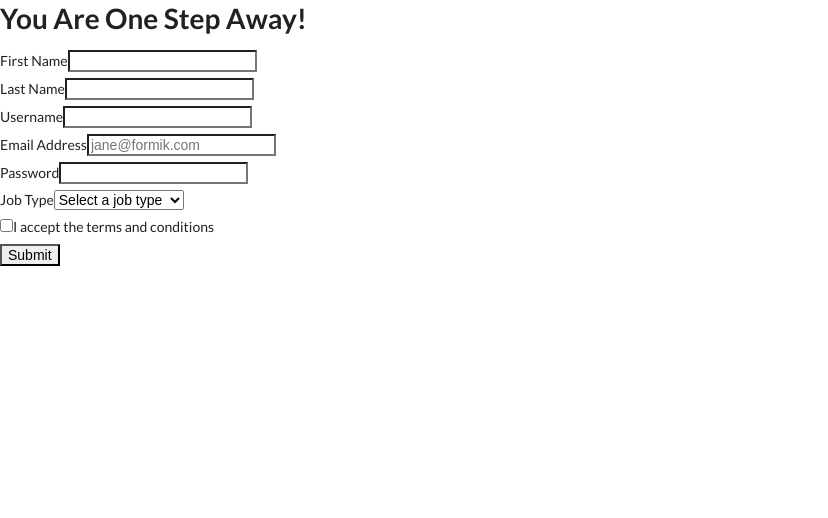
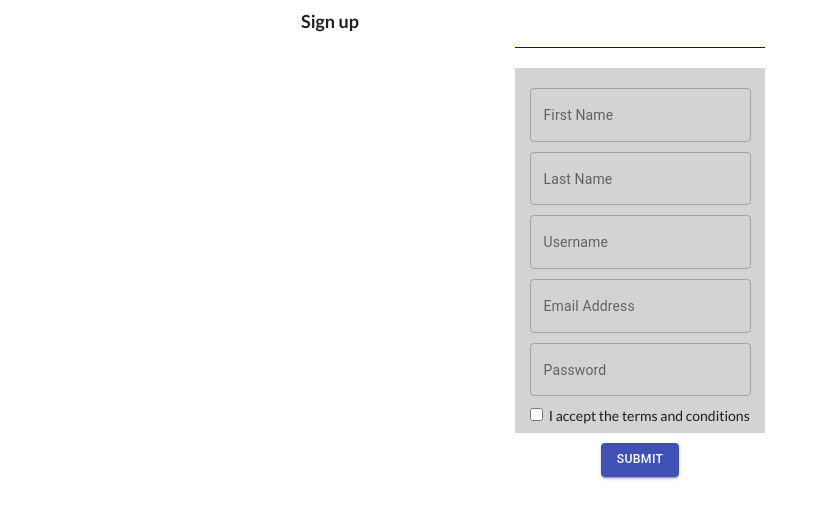
Before and after one commit to hamzahfirman/collegebiblio, a React (Create React App) app: page /signup in a window 1280 px wide. Shown: the top 518 px of the page, without its empty margins (0-828 px from the left). Built offline with nearby package versions, Linux system fonts and the light colour scheme.

Commit message:
fix: sign up form

```diff
--- a/src/components/Home.js
+++ b/src/components/Home.js
@@ -124,8 +124,9 @@ class Home extends React.Component {
     }
     return (
       <div>
-        New?
         <div className="loginButtons">
+          New?
+          <br></br>
           <Button
             variant="dark"
             size="sm"
@@ -134,6 +135,9 @@ class Home extends React.Component {
           >
             Sign up
           </Button>
+          <br></br>
+          Already a member?
+          <br></br>
           <Button variant="dark" size="sm" id="signIn">
             Log in
           </Button>
--- a/src/components/css/Home.css
+++ b/src/components/css/Home.css
@@ -1,6 +1,11 @@
-#signIn {
-  color: white;
-  margin-right: 10px;
+.loginButtons {
+  margin-left: 340px;
+  margin-top: 140px;
+  text-align: center;
+  padding-top: 5px;
+  height: 110px;
+  width: 200px;
+  background-color: #88a2bc;
 }
 .headerHome {
   text-align: center;
@@ -12,3 +17,7 @@
   width: 150px;
   border-style: groove;
 }
+#signIn {
+  color: white;
+  margin-right: 10px;
+}
--- a/src/components/css/SignUp.css
+++ b/src/components/css/SignUp.css
@@ -1,19 +1,19 @@
-hr {
-    width: 350px;
-    margin-left: 70px;
-    background-color: coral;
-
-}.shippingForm {
-    color:white;
-    background-color:teal;
+#hr {
+  width: 250px;
+  background-color: blue;
+}
+#h3 {
+  margin-left: 301px;
+}
+.shippingForm {
+  color: white;
+  background-color: teal;
   background-size: 20px;
   margin-left: 70px;
   margin-right: 70px;
   margin-top: 50px;
   padding-right: 50px;
   font-size: 11px;
-
-
 }
 .name {
   margin-left: 80px;
@@ -22,9 +22,26 @@ hr {
   margin-left: 80px;
 }
 .email {
-    margin-left:80px;
+  margin-left: 80px;
 }
-#short{
+.textField {
+  margin-top: 10px;
+  margin-bottom: 10px;
+}
+.form {
+  margin: auto;
+  margin-top: 20px;
+  background-color: lightgray;
+  width: 250px;
+  text-align: center;
+  padding-top: 10px;
+}
+#button {
+  margin-top: 10px;
+  margin-bottom: 20px;
+  text-align: center;
+}
+#short {
   width: 150px;
   height: 25px;
   font-size: 10px;
--- a/src/components/forms/SignUp.js
+++ b/src/components/forms/SignUp.js
@@ -3,9 +3,16 @@ import ReactDOM from "react-dom";
 import { Formik, Form, useField } from "formik";
 import * as Yup from "yup";
 import { connect } from "react-redux";
+import {
+  InputLabel,
+  Select,
+  MenuItem,
+  Button,
+  TextField
+} from "@material-ui/core";
 
 import { currUser } from "../../actions";
-
+import "../css/SignUp.css";
 // Notes:
 // connect()(signUp) is equal to:
 // function connect() {
@@ -23,14 +30,17 @@ const MyTextInput = ({ label, ...props }) => {
   const [field, meta] = useField(props);
 
   return (
-    <div>
-      <label htmlFor={props.id || props.name}>{label}</label>
-
-      <input className="text-input" {...field} {...props} />
-
-      {meta.touched && meta.error ? (
-        <div className="error">{meta.error}</div>
-      ) : null}
+    <div className="textField">
+      <TextField
+        htmlFor={props.id || props.name}
+        label={label}
+        variant="outlined"
+        className="text-input"
+        error={meta.touched && meta.error ? meta.error : null}
+        helperText={meta.touched && meta.error ? meta.error : null}
+        {...field}
+        {...props}
+      />
     </div>
   );
 };
@@ -85,7 +95,11 @@ class Signup extends React.Component {
   render() {
     return (
       <div>
-        <h1>You Are One Step Away!</h1>
+        <div className="formTitle">
+          {" "}
+          <h3 id="h3">Sign up</h3>
+          <hr id="hr"></hr>
+        </div>
 
         <Formik
           initialValues={{
@@ -94,8 +108,7 @@ class Signup extends React.Component {
             username: "",
             email: "",
             password: "",
-            acceptedTerms: false, // added for our checkbox
-            jobType: "" // added for our select
+            acceptedTerms: false // added for our checkbox
           }}
           validationSchema={Yup.object({
             firstName: Yup.string()
@@ -127,53 +140,58 @@ class Signup extends React.Component {
 
               .required("Required")
 
-              .oneOf([true], "You must accept the terms and conditions."),
-
-            jobType: Yup.string()
-
-              .oneOf(
-                ["designer", "development", "product", "other"],
-
-                "Invalid Job Type"
-              )
-
-              .required("Required")
+              .oneOf([true], "You must accept the terms and conditions.")
           })}
           onSubmit={values => {
             this.props.history.push({ pathname: "/", state: values });
           }}
         >
           <Form>
-            <MyTextInput label="First Name" name="firstName" type="text" />
-            <MyTextInput label="Last Name" name="lastName" type="text" />
-            <MyTextInput label="Username" name="username" type="text" />
+            <div className="form">
+              <MyTextInput
+                id="firstName"
+                label="First Name"
+                name="firstName"
+                type="text"
+              />
+              <MyTextInput
+                id="lastName"
+                label="Last Name"
+                name="lastName"
+                type="text"
+              />
+              <MyTextInput
+                id="username"
+                label="Username"
+                name="username"
+                type="text"
+              />
 
               <MyTextInput
+                id="email"
                 label="Email Address"
                 name="email"
                 type="email"
                 placeholder="jane@formik.com"
               />
 
-            <MyTextInput label="Password" name="password" type="password" />
-
-            <MySelect label="Job Type" name="jobType">
-              <option value="">Select a job type</option>
-
-              <option value="designer">Designer</option>
-
-              <option value="development">Developer</option>
-
-              <option value="product">Product Manager</option>
-
-              <option value="other">Other</option>
-            </MySelect>
+              <MyTextInput
+                id="password"
+                label="Password"
+                name="password"
+                type="password"
+              />
 
               <MyCheckbox name="acceptedTerms">
-              I accept the terms and conditions
+                &nbsp; I accept the terms and conditions
               </MyCheckbox>
-
-            <button type="submit">Submit</button>
+            </div>
+            <div id="button">
+              {" "}
+              <Button color="primary" variant="contained" type="submit">
+                Submit
+              </Button>
+            </div>
           </Form>
         </Formik>
       </div>
@@ -189,3 +207,15 @@ const mapStateToProps = state => {
 export default connect(mapStateToProps, {
   currUser
 })(Signup);
+
+// <MySelect label="Job Type" name="jobType">
+// <option value="">Select a job type</option>
+
+// <option value="designer">Designer</option>
+
+// <option value="development">Developer</option>
+
+// <option value="product">Product Manager</option>
+
+// <option value="other">Other</option>
+// </MySelect>
```
Lines whose indentation alone changed are shown as unchanged.
